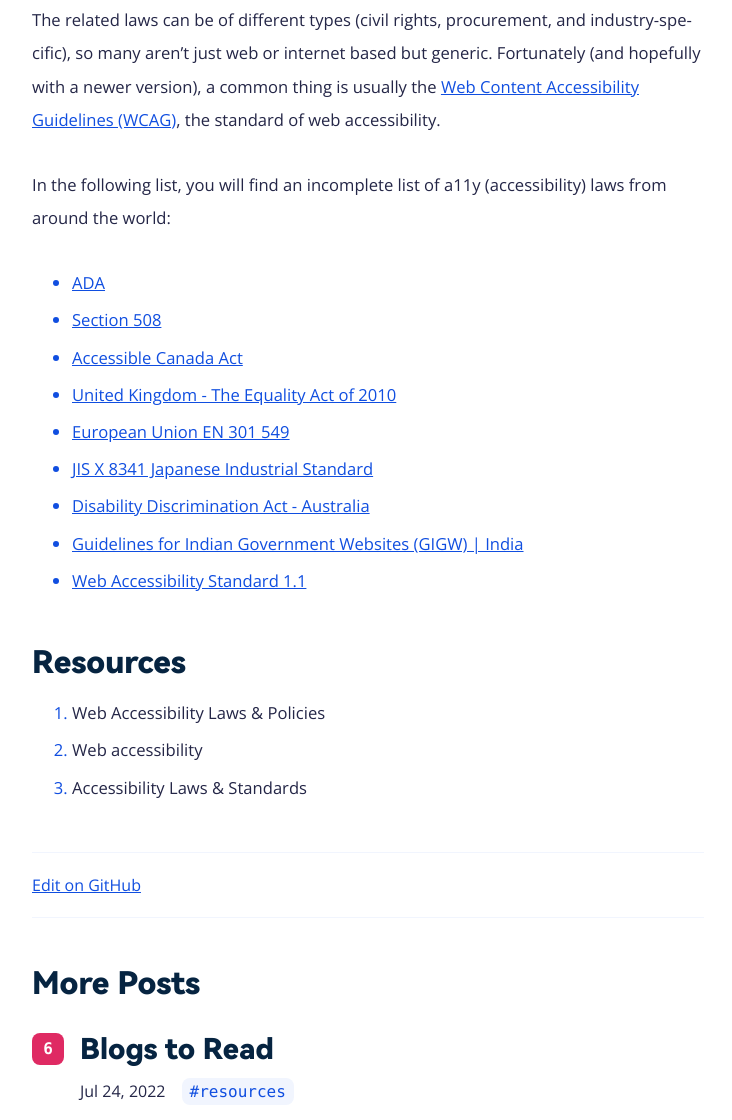
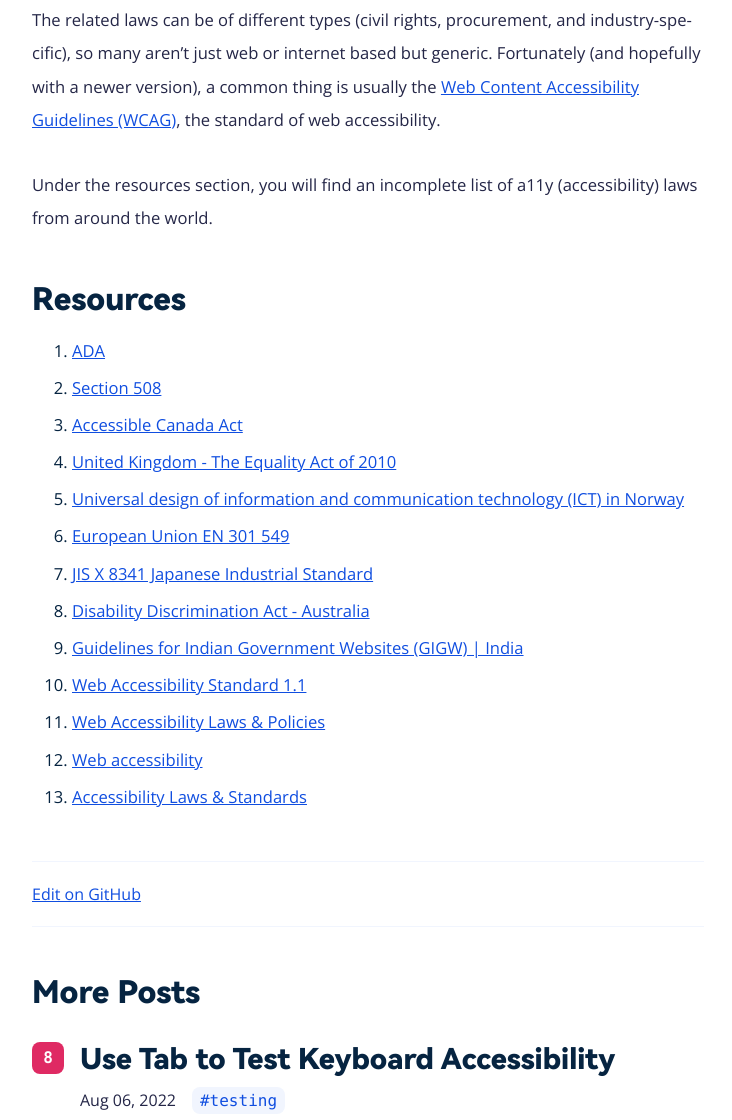
Before and after one commit to conedevelopment/bite-sized-a11y, an Eleventy site: page src/posts/web-accessibility-laws-policies.md in a window 1280 px wide. Shown: the part 592-1712 px from the top of the page, without its empty margins (272-1004 px from the left). Built offline with nearby package versions, Linux system fonts and the light colour scheme; Eleventy itself is replaced by a stand-in of ours; files that its build step writes are made by us from their sources.

Commit message:
Update post #2 and some visual styles

```diff
--- a/src/posts/web-accessibility-laws-policies.md
+++ b/src/posts/web-accessibility-laws-policies.md
@@ -7,6 +7,26 @@
 tags: 'laws'
 github: 'https://github.com/conedevelopment/bite-sized-a11y/blob/master/src/posts/web-accessibility-laws-policies.md'
 resources:
+  - title: 'ADA'
+    url: 'https://beta.ada.gov/'
+  - title: 'Section 508'
+    url: 'https://www.section508.gov/'
+  - title: 'Accessible Canada Act'
+    url: 'https://www.canada.ca/en/employment-social-development/programs/accessible-people-disabilities/act-summary.html'
+  - title: 'United Kingdom - The Equality Act of 2010'
+    url: 'https://www.legislation.gov.uk/ukpga/2010/15/contents'
+  - title: 'Universal design of information and communication technology (ICT) in Norway'
+    url: 'https://www.uutilsynet.no/english/regulations/278'
+  - title: 'European Union EN 301 549'
+    url: 'https://www.etsi.org/deliver/etsi_en/301500_301599/301549/03.02.01_60/en_301549v030201p.pdf'
+  - title: 'JIS X 8341 Japanese Industrial Standard'
+    url: 'https://www.levelaccess.com/accessibility-regulations/japanese-industrial-standard/'
+  - title: 'Disability Discrimination Act - Australia'
+    url: 'https://humanrights.gov.au/our-work/disability-rights/brief-guide-disability-discrimination-act'
+  - title: 'Guidelines for Indian Government Websites (GIGW) | India'
+    url: 'https://guidelines.india.gov.in/'
+  - title: 'Web Accessibility Standard 1.1'
+    url: 'https://www.digital.govt.nz/standards-and-guidance/nz-government-web-standards/web-accessibility-standard-1-1/'
   - title: 'Web Accessibility Laws & Policies'
     url: 'https://www.w3.org/WAI/policies/'
   - title: 'Web accessibility'
@@ -19,14 +39,4 @@
 
 The related laws can be of different types (civil rights, procurement, and industry-specific), so many aren’t just web or internet based but generic. Fortunately (and hopefully with a newer version), a common thing is usually the [Web Content Accessibility Guidelines (WCAG)](https://www.w3.org/WAI/standards-guidelines/wcag/), the standard of web accessibility.
 
-In the following list, you will find an incomplete list of a11y (accessibility) laws from around the world:
-
-- [ADA](https://beta.ada.gov/)
-- [Section 508](https://www.section508.gov/)
-- [Accessible Canada Act](https://www.canada.ca/en/employment-social-development/programs/accessible-people-disabilities/act-summary.html)
-- [United Kingdom - The Equality Act of 2010](https://www.legislation.gov.uk/ukpga/2010/15/contents)
-- [European Union EN 301 549](https://www.etsi.org/deliver/etsi_en/301500_301599/301549/03.02.01_60/en_301549v030201p.pdf)
-- [JIS X 8341 Japanese Industrial Standard](https://www.levelaccess.com/accessibility-regulations/japanese-industrial-standard/)
-- [Disability Discrimination Act - Australia](https://humanrights.gov.au/our-work/disability-rights/brief-guide-disability-discrimination-act)
-- [Guidelines for Indian Government Websites (GIGW) | India](https://guidelines.india.gov.in/)
-- [Web Accessibility Standard 1.1](https://www.digital.govt.nz/standards-and-guidance/nz-government-web-standards/web-accessibility-standard-1-1/)
+Under the resources section, you will find an incomplete list of a11y (accessibility) laws from around the world.
--- a/src/scss/config/_config.scss
+++ b/src/scss/config/_config.scss
@@ -13,13 +13,13 @@
   $colors: (
     base: (
       border: $color-primary-light,
-      heading: $color-black,
-      text: hsl(237 33% 21%),
       code-background: $color-primary-light,
       code-foreground: $color-primary,
+      heading: $color-black,
       topbar-background: $color-primary-light,
       tag-background: $color-primary-light,
-      tag-foreground: $color-primary
+      tag-foreground: $color-primary,
+      text: hsl(237 33% 21%)
     )
   ),
   $spacers: (
--- a/src/scss/content/_post.scss
+++ b/src/scss/content/_post.scss
@@ -44,14 +44,8 @@
   font-size: spruce.responsive-font-size(1.0375rem);
   margin-block-start: spruce.spacer(l);
 
-  a {
-    color: spruce.color(text);
-    text-decoration: none;
-
-    &:hover,
-    &:focus {
-      color: spruce.color(primary);
-    }
+  li::marker {
+    color: spruce.color(heading);
   }
 }
 
```
Also changed, not shown: src/css/main.css.
